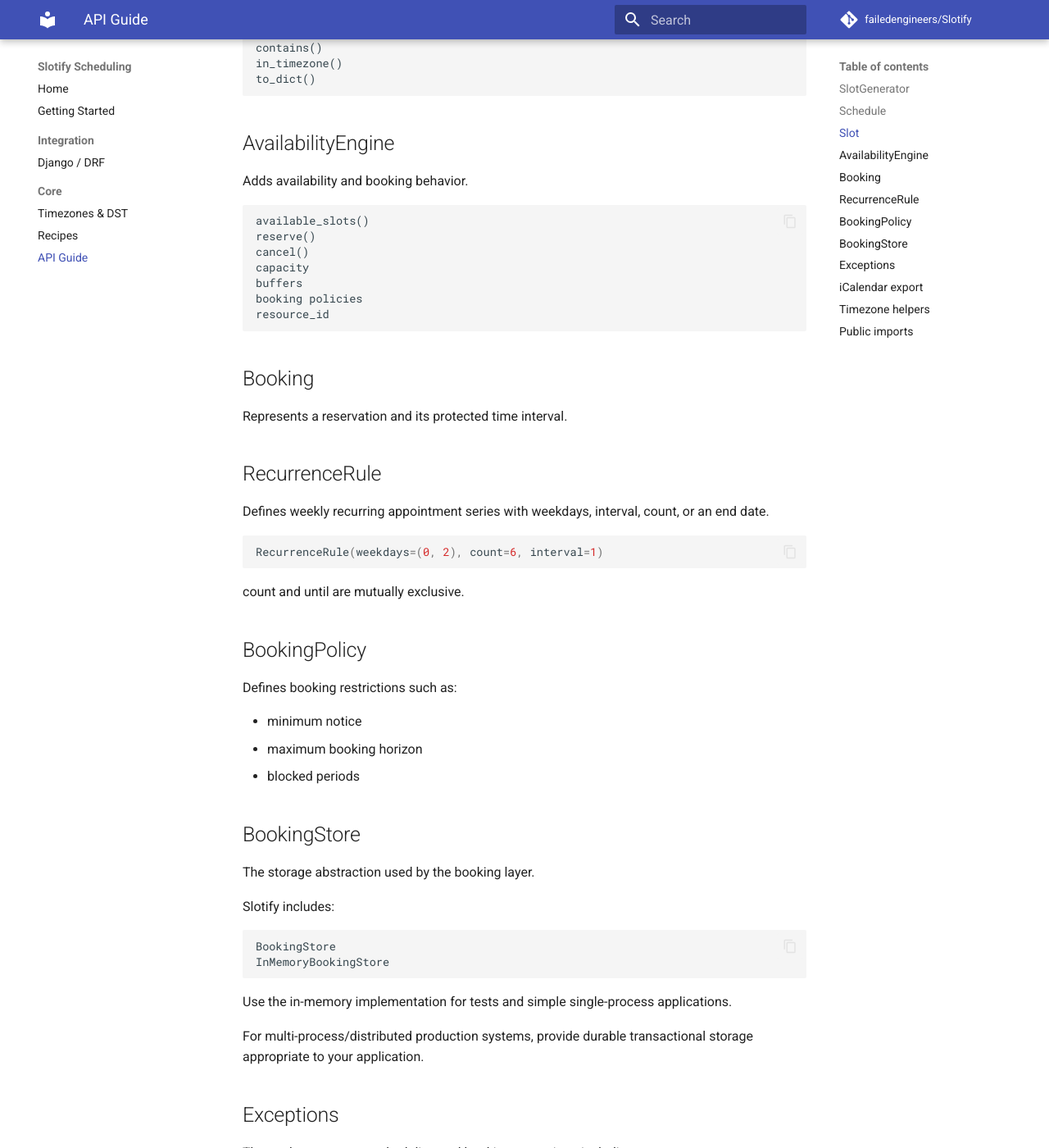
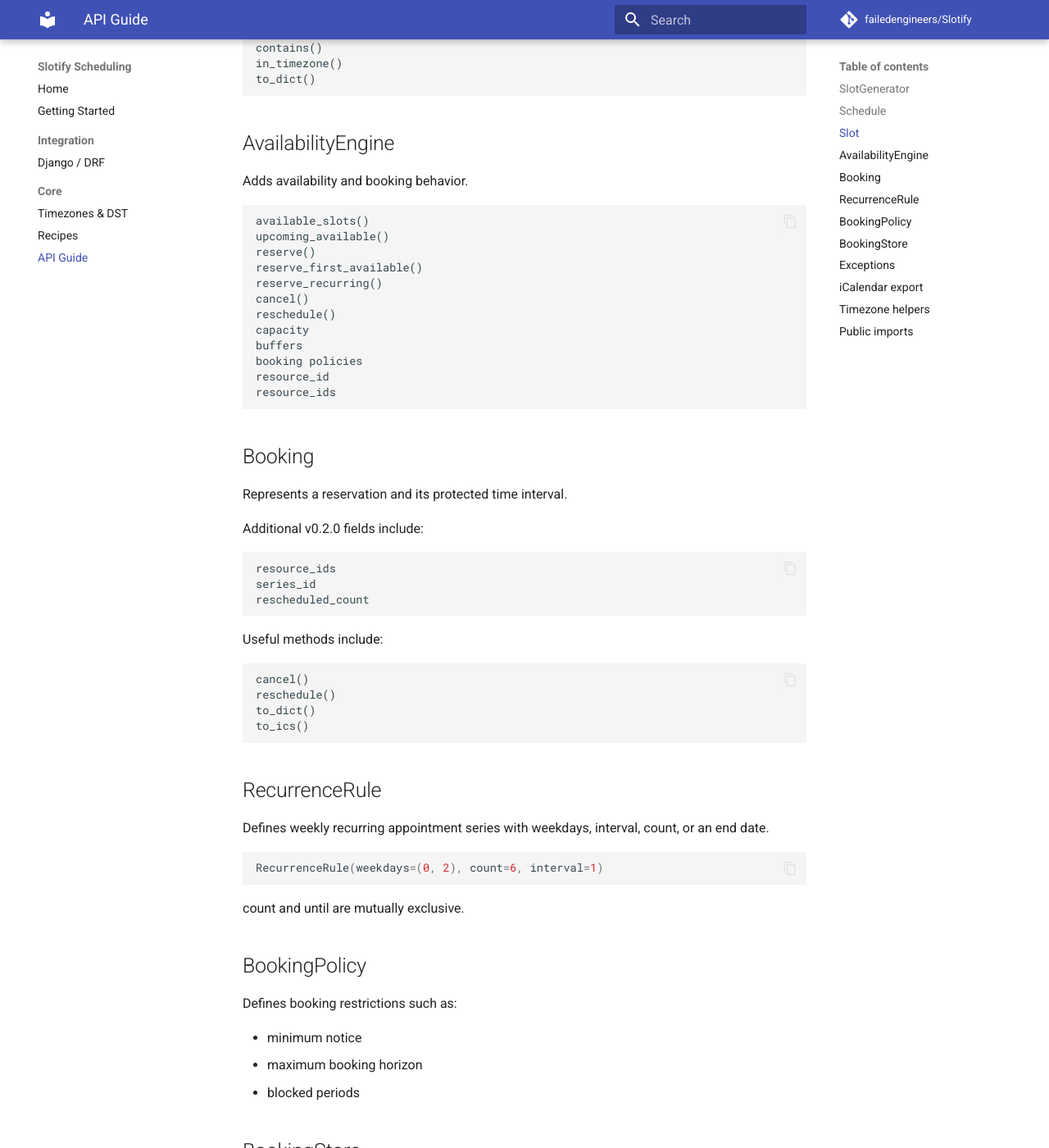
Before and after one commit to failedengineers/Slotify, an MkDocs documentation site: the page built from docs/api.md, in a window 1280 px wide and 1400 px high, scrolled down 1167 px. Shown: the whole window at 82% size. Built offline with MkDocs 1.6.1 and Material for MkDocs 9.7.7, drawn with Linux system fonts in a browser that asks for light colours; comment, search, counter and statistics services are not loaded.

Commit message:
Complete v0.2.0 API documentation

```diff
--- a/docs/api.md
+++ b/docs/api.md
@@ -61,17 +61,39 @@ Adds availability and booking behavior.
 
 ~~~text
 available_slots()
+upcoming_available()
 reserve()
+reserve_first_available()
+reserve_recurring()
 cancel()
+reschedule()
 capacity
 buffers
 booking policies
 resource_id
+resource_ids
 ~~~
 
 ## Booking
 
 Represents a reservation and its protected time interval.
+
+Additional v0.2.0 fields include:
+
+~~~text
+resource_ids
+series_id
+rescheduled_count
+~~~
+
+Useful methods include:
+
+~~~text
+cancel()
+reschedule()
+to_dict()
+to_ics()
+~~~
 
 ## RecurrenceRule
 
```
Also changed, not shown: other parts of docs/api.md (+1 -0 lines).
